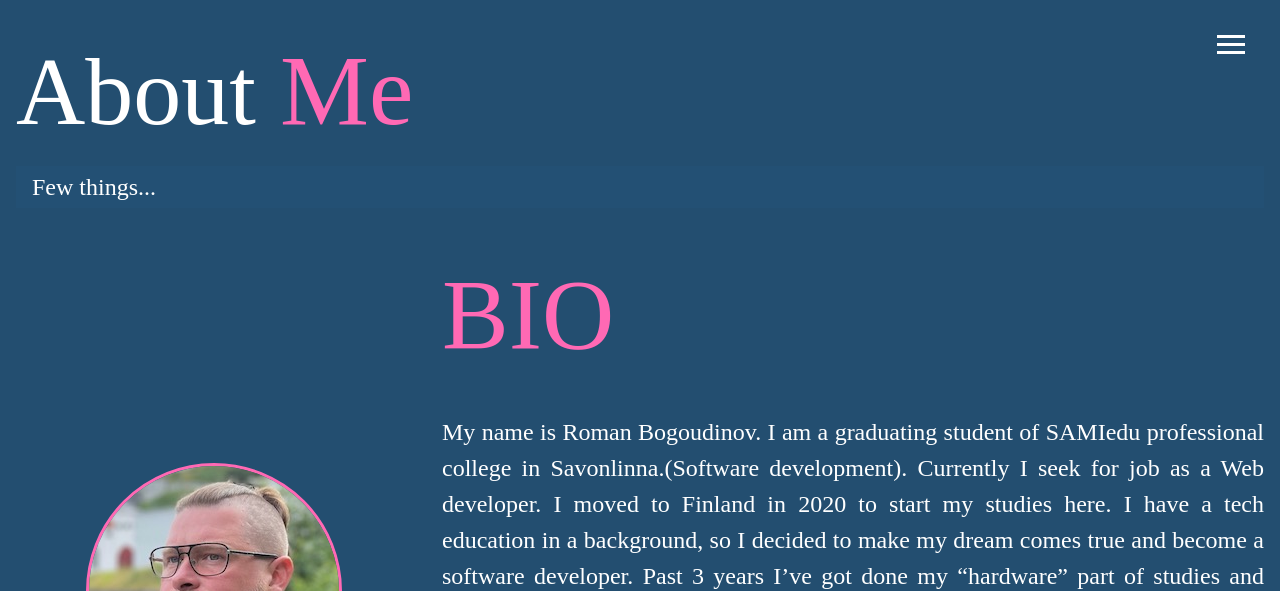
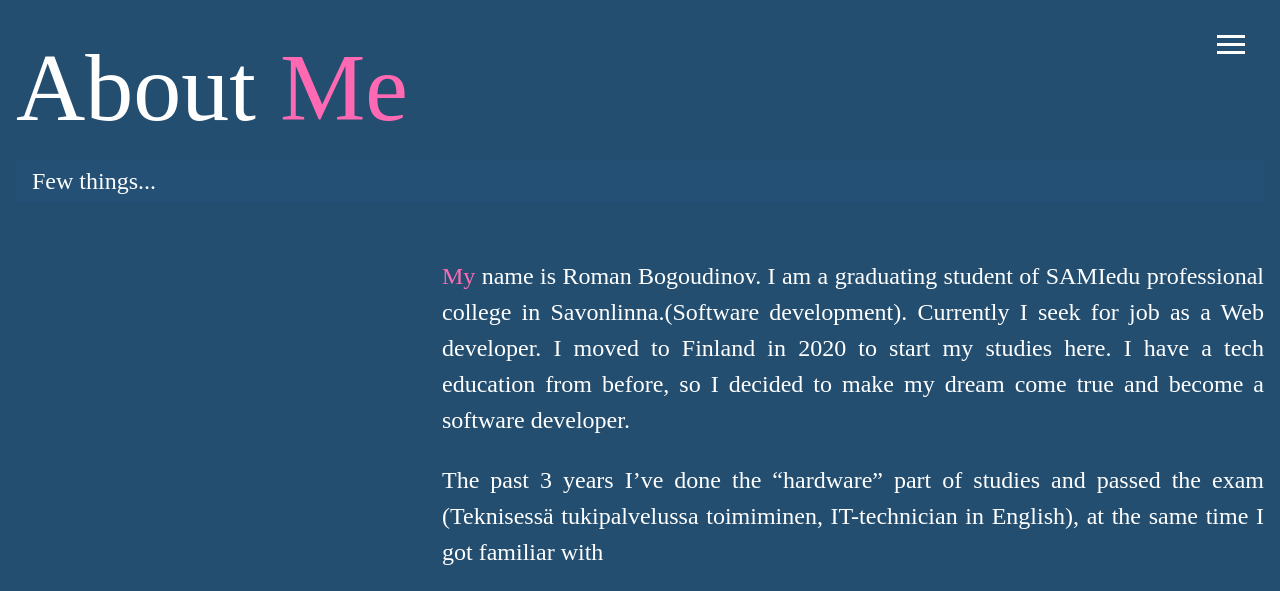
Before and after one commit to dwarfsuomalainen/portfolio, a website: page dist/about.html in a window 1280 px wide. Shown: the top 591 px of the page. Drawn offline with Linux system fonts and the light colour scheme; a web font is replaced by a local one.

Commit message:
bio edited

```diff
--- a/scss/_mobile.scss
+++ b/scss/_mobile.scss
@@ -4,9 +4,7 @@
   .projects {
     grid-template-columns: repeat(4, 1fr);
   }
-  .text-secondary {
-    font-size: 100px;
-  }
+
 
 }
 
--- a/scss/main.scss
+++ b/scss/main.scss
@@ -103,6 +103,11 @@ main {
   .bio-text {
     text-align: justify;
   }
+
+  .bio-text2 {
+    text-align: justify;
+  }
+
   .job-1 {
     grid-area: job1;
   }
@@ -119,6 +124,10 @@ main {
     background: lighten($primary-color, 5);
     padding: 0.5rem;
     border-bottom: $secondary-color 5px solid;
+  }
+  .bio-text:before {
+    color: $secondary-color;
+    content: "My ";
   }
 }
 
```
Also changed, not shown: dist/about.html, dist/css/main.css.
